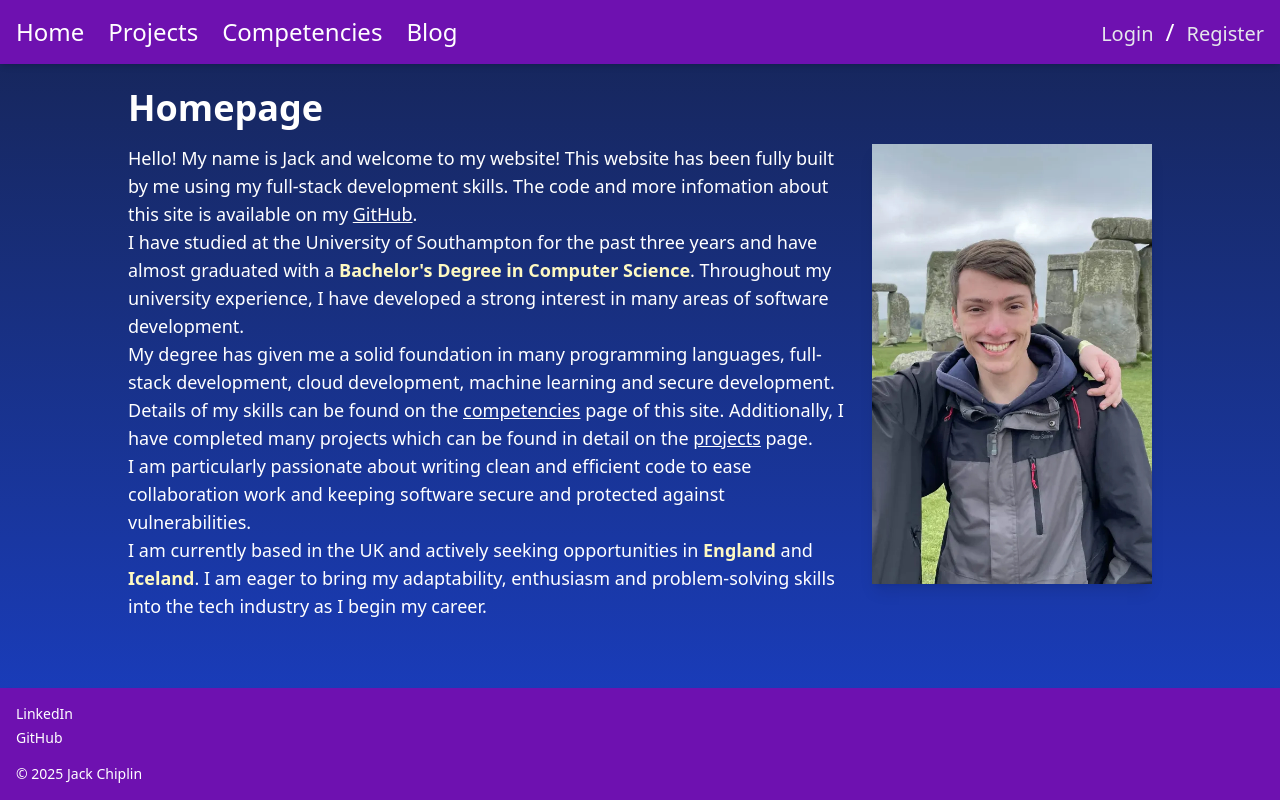
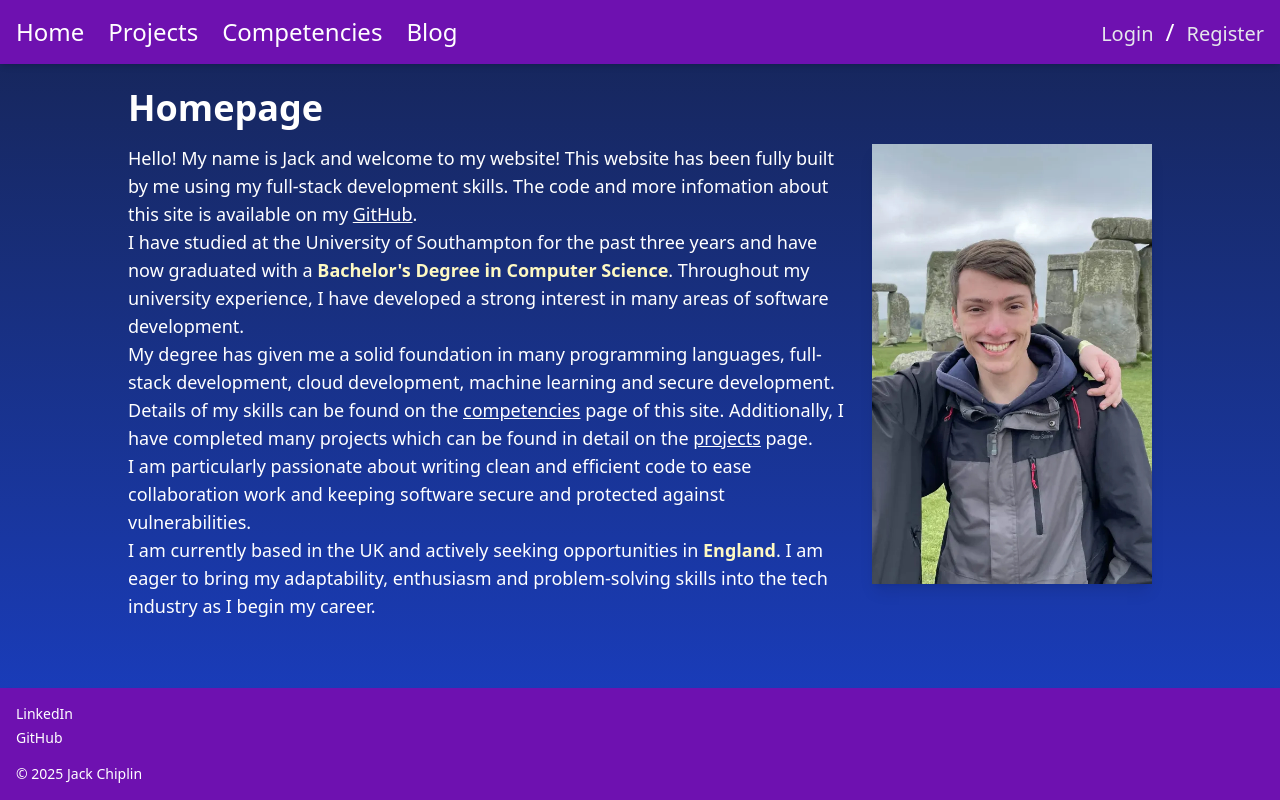
Before and after one commit to Jamming17/portfolio, a React (Vite) app: page / in a window 1280 px wide. Built offline with nearby package versions, Linux system fonts and the light colour scheme.

Commit message:
Updated homepage post-degree

```diff
--- a/src/pages/Home.jsx
+++ b/src/pages/Home.jsx
@@ -12,10 +12,10 @@ export default function Home() {
             />
             <p className="text-lg">
                 Hello! My name is Jack and welcome to my website! This website has been fully built by me using my full-stack development skills. The code and more infomation about this site is available on my <a href="https://github.com/Jamming17/portfolio" className="underline">GitHub</a>.<br className="mb-6"/>
-                I have studied at the University of Southampton for the past three years and have almost graduated with a <strong className="text-yellow-100">Bachelor's Degree in Computer Science</strong>. Throughout my university experience, I have developed a strong interest in many areas of software development.<br className="mb-6"/>
+                I have studied at the University of Southampton for the past three years and have now graduated with a <strong className="text-yellow-100">Bachelor's Degree in Computer Science</strong>. Throughout my university experience, I have developed a strong interest in many areas of software development.<br className="mb-6"/>
                 My degree has given me a solid foundation in many programming languages, full-stack development, cloud development, machine learning and secure development. Details of my skills can be found on the <Link to="/competencies" className="underline">competencies</Link> page of this site. Additionally, I have completed many projects which can be found in detail on the <Link to="/projects" className="underline">projects</Link> page.<br className="mb-6"/>
                 I am particularly passionate about writing clean and efficient code to ease collaboration work and keeping software secure and protected against vulnerabilities.<br className="mb-6"/>
-                I am currently based in the UK and actively seeking opportunities in <strong className="text-yellow-100">England</strong> and <strong className="text-yellow-100">Iceland</strong>. I am eager to bring my adaptability, enthusiasm and problem-solving skills into the tech industry as I begin my career.
+                I am currently based in the UK and actively seeking opportunities in <strong className="text-yellow-100">England</strong>. I am eager to bring my adaptability, enthusiasm and problem-solving skills into the tech industry as I begin my career.
             </p>
         </div>
     );
```
